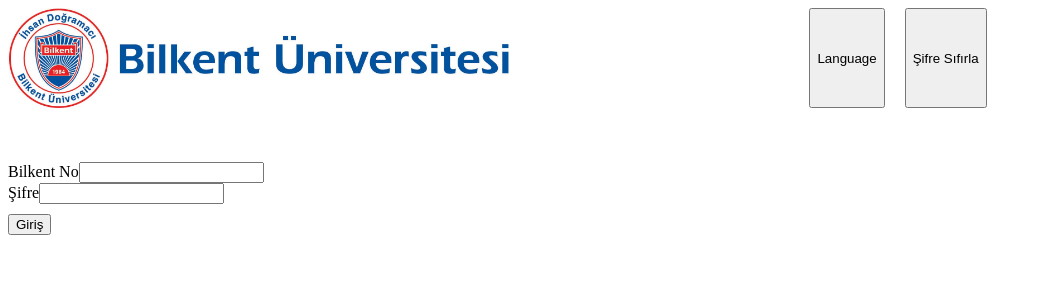
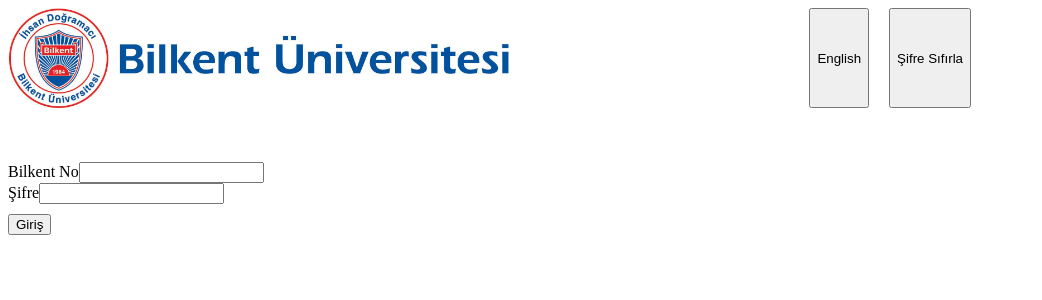
Before and after one commit to AtaAtasoy/CS458, a React (Create React App) app in the folder Project1/Views/login/: page / in a window 1280 px wide. Shown: the top 300 px of the page, without its empty margins (0-1042 px from the left). Built offline with nearby package versions, Linux system fonts and the light colour scheme.

Commit message:
update translation

```diff
--- a/Project1/Views/login/src/Components/Header.js
+++ b/Project1/Views/login/src/Components/Header.js
@@ -18,7 +18,7 @@
     return(
         <div class="header" style={{display: "inline-flex"}}>
             <img style={{marginRight: "300px"}} src={t('bilkent_logo_url')} alt="bilkentlogo" height="100px"/>
-            <button style={{marginRight: "20px"}} onClick={changeLanguageHandler}>Language</button>
+            <button style={{marginRight: "20px"}} onClick={changeLanguageHandler}>{(t('Change Language'))}</button>
             <button>{t('Reset Password')}</button>
         </div>
     );
--- a/Project1/Views/login/src/i18n.js
+++ b/Project1/Views/login/src/i18n.js
@@ -11,7 +11,8 @@
       'Login': 'Login',
       'Empty Bilkent ID Prompt': 'Bilkent ID cannot be blank.',
       'Empty Password Prompt': 'Password cannot be blank.',
-      'Invalid Credential Prompt': 'Wrong password or Bilkent ID number.'
+      'Invalid Credential Prompt': 'Wrong password or Bilkent ID number.',
+      'Change Language': 'Türkçe'
     }
   },
   tr: {
@@ -23,7 +24,8 @@
       'Login': 'Giriş',
       'Empty Bilkent ID Prompt': 'Bilkent No boş bırakılamaz.',
       'Empty Password Prompt': 'Şifre boş bırakılamaz.',
-      'Invalid Credential Prompt': 'Şifre ya da Bilkent kimlik numarası hatalı.'
+      'Invalid Credential Prompt': 'Şifre ya da Bilkent kimlik numarası hatalı.',
+      'Change Language': 'English'
     }
   }
 };
```
Also changed, not shown: 1 other file (tests, documents, lock files or other folders).
